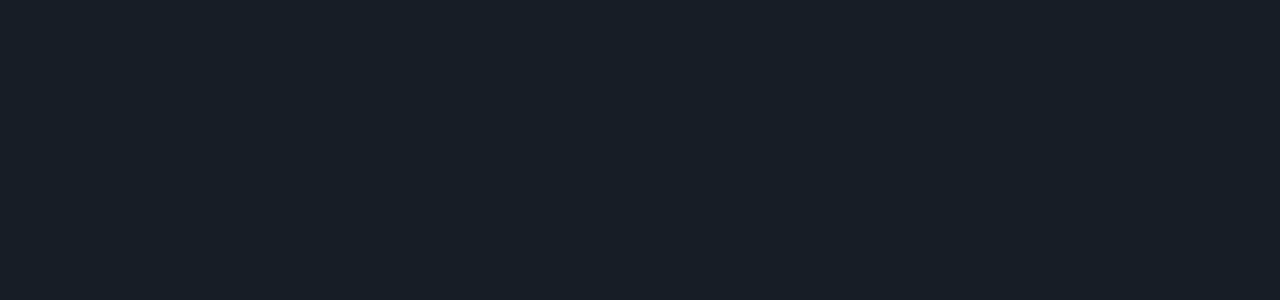
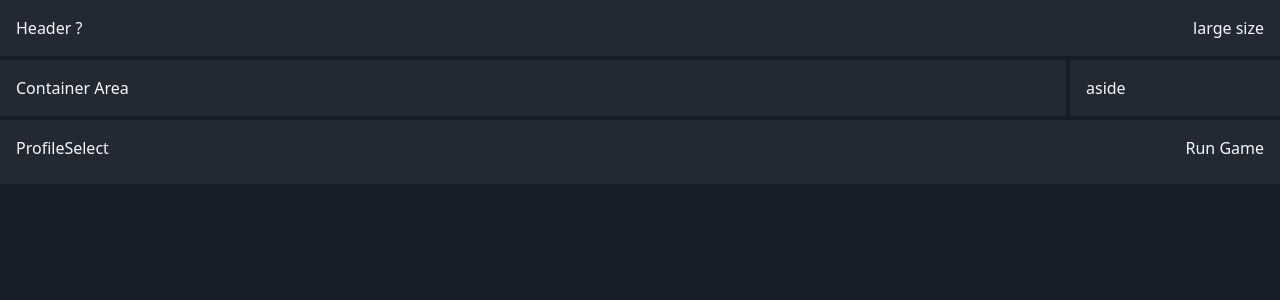
Before and after one commit to TakiMoysha/hypha-launcher, a Vue app: page / in a window 1280 px wide. Shown: the top 300 px of the page. Built offline with nearby package versions, Linux system fonts and the light colour scheme; the HTML template or start-up script is replaced by a standard one.

Commit message:
chore: updated frontend

```diff
--- a/src/App.vue
+++ b/src/App.vue
@@ -1,9 +1,9 @@
 <script setup lang="ts">
-import ScreenLayout from './layouts/ScreenLayout.vue';
-
-
+import ScreenLayout from "./layouts/ScreenLayout.vue";
 </script>
 
 <template>
-  <ScreenLayout></ScreenLayout>
+  <ScreenLayout>
+    <RouterView />
+  </ScreenLayout>
 </template>
--- a/src/assets/css/main.css
+++ b/src/assets/css/main.css
@@ -41,7 +41,7 @@
 
 body {
   background: var(--color-base-200);
-  color: var(--color-neutral);
+  color: var(--color-neutral-content);
 }
 
 ::-webkit-scrollbar {
--- /dev/null
+++ b/src/composables/useSettingsStore.ts
@@ -0,0 +1,9 @@
+import { reactive } from "vue";
+
+const settings = reactive({
+  args: "",
+  setArgs: (args: string) => (settings.args = args),
+});
+
+/** Loading settings from tauri.rs (system files/cache) when loading app and consistently updating */
+export default () => { };
--- a/src/layouts/ScreenLayout.vue
+++ b/src/layouts/ScreenLayout.vue
@@ -1,8 +1,28 @@
 <script setup lang="ts"></script>
 
 <template>
-  <div>
-    <div class="sidebar"></div>
-    <main class="bg-base-200"></main>
+  <div class="m-auto grid grid-cols-12 gap-1">
+    <header class="col-span-full p-4 bg-base-300">
+      <div class="flex justify-between">
+        Header ?
+        <div>
+          <div class="hidden sm:hidden md:hidden lg:block">large size</div>
+          <div class="hidden sm:hidden md:block lg:hidden">medium size</div>
+          <div class="hidden sm:block md:hidden lg:hidden">small size</div>
+        </div>
+      </div>
+    </header>
+
+    <main class="col-span-10 p-4 bg-base-300 max-h-screen">
+      <slot name="content"> Container Area </slot>
+    </main>
+    <aside class="col-span-2 bg-base-300 p-4">aside</aside>
+
+    <footer class="col-span-full bg-base-300 p-4 min-h-16">
+      <div class="flex justify-between">
+        <div role="button" class="">ProfileSelect</div>
+        <div role="button">Run Game</div>
+      </div>
+    </footer>
   </div>
 </template>
--- a/src/main.ts
+++ b/src/main.ts
@@ -1,5 +1,49 @@
-import { createApp } from "vue";
-import App from "./App.vue";
 import "./assets/css/main.css";
 
-createApp(App).mount("#app");
+import App from "./App.vue";
+
+import { createApp } from "vue";
+import { createPinia } from "pinia";
+import { createRouter, createWebHashHistory, createWebHistory } from "vue-router";
+
+const pinia = createPinia();
+const router = createRouter({
+	// history: createWebHashHistory(),
+	history: createWebHistory(),
+	routes: [
+		{ name: "home", path: "/", component: import("./pages/HomeMain.vue") },
+		{
+			name: "settings:mods",
+			path: "/settings/mods",
+			component: import("./pages/WorkInProgress.vue"),
+			children: [
+				{
+					name: "settings:mods:details",
+					path: "/:id",
+					component: import("./pages/WorkInProgress.vue"),
+				},
+			],
+		},
+
+		{
+			name: "dev",
+			path: "/dev",
+			component: import("./pages/DebugScreen.vue"),
+			children: [
+				{
+					name: "dev:style-preview",
+					path: "/style-preview",
+					component: import("./components/StylePreview.vue"),
+				},
+			],
+		},
+
+		{
+			name: "not-found",
+			path: "/:catchAll(.*)*",
+			redirect: { name: "home" },
+		},
+	],
+});
+
+createApp(App).use(pinia).use(router).mount("#app");
--- /dev/null
+++ b/src/pages/DebugScreen.vue
@@ -0,0 +1,3 @@
+<script setup lang="ts"></script>
+
+<template></template>
--- /dev/null
+++ b/src/pages/HomeMain.vue
@@ -0,0 +1,3 @@
+<script setup lang="ts"></script>
+
+<template></template>
--- a/src/pages/HomeScreen.vue
+++ b/src/pages/ModsMain.vue
@@ -1,5 +1,5 @@
 <script setup lang="ts"></script>
 
 <template>
-  <div>HomeScreen</div>
+  <div>ModsScreen</div>
 </template>
--- /dev/null
+++ b/src/pages/NotFound.vue
@@ -0,0 +1,28 @@
+<script setup lang="ts">
+import { ExclamationTriangleIcon } from "@heroicons/vue";
+import { RouterLink } from "vue-router";
+</script>
+
+<template>
+  <div class="max-w-md text-center">
+    <ExclamationTriangleIcon></ExclamationTriangleIcon>
+
+    <h2 class="mt-6 text-2xl font-bold">Page Not Found</h2>
+
+    <p class="mt-4 text-pretty">
+      Sorry, we couldn't find the page you're looking for.
+    </p>
+
+    <RouterLink to="/"><button type="button"></button></RouterLink>
+
+    <button type="button"
+      class="mt-6 block w-full rounded-lg bg-primary px-6 py-3 text-sm font-medium text-primary-content transition-colors hover:bg-accent">
+      Go to Home
+    </button>
+
+    <p class="mt-6 text-sm text-gray-700 dark:text-gray-200">
+      If You think this is a bug, you can create issue on
+      <a href="#" class="underline hover:text-neutral">github page</a>.
+    </p>
+  </div>
+</template>
--- a/src/pages/ModsScreen.vue
+++ b/src/pages/WorkInProgress.vue
@@ -1,5 +1,5 @@
 <script setup lang="ts"></script>
 
 <template>
-  <div>HomeScreen</div>
+  <div>This page is WorkInProgress.</div>
 </template>
```
Also changed, not shown: src/components/StylePreview.vue (renamed from src/layouts/DraftLayout.vue).
